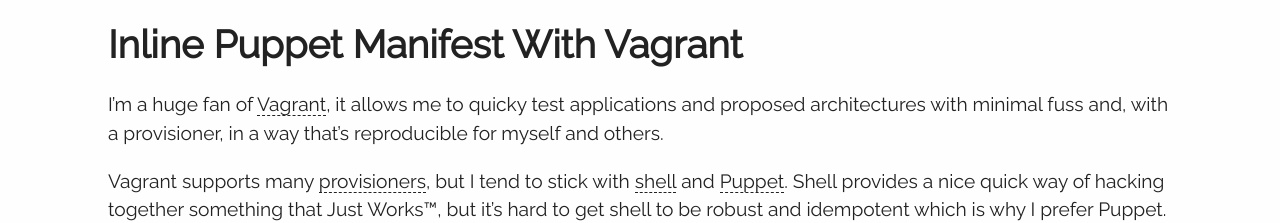
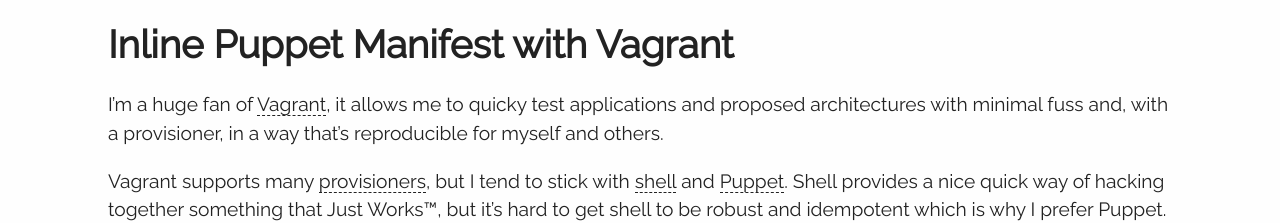
Before and after one commit to anthonysterling/anthonysterling.github.com, a Jekyll site: the page built from _posts/2015-08-12-inline-puppet-manifest-with-vagrant.md, in a window 1280 px wide. Shown: the top 223 px of the page. Built offline with Jekyll 4.4.1, drawn with Linux system fonts in a browser that asks for light colours.

Commit message:
Fixed casing issue that was bothering me

```diff
--- a/_posts/2015-08-12-inline-puppet-manifest-with-vagrant.md
+++ b/_posts/2015-08-12-inline-puppet-manifest-with-vagrant.md
@@ -1,6 +1,6 @@
 ---
 layout: post
-title: Inline Puppet Manifest With Vagrant
+title: Inline Puppet Manifest with Vagrant
 date: 2015-08-12
 ---
 
```
